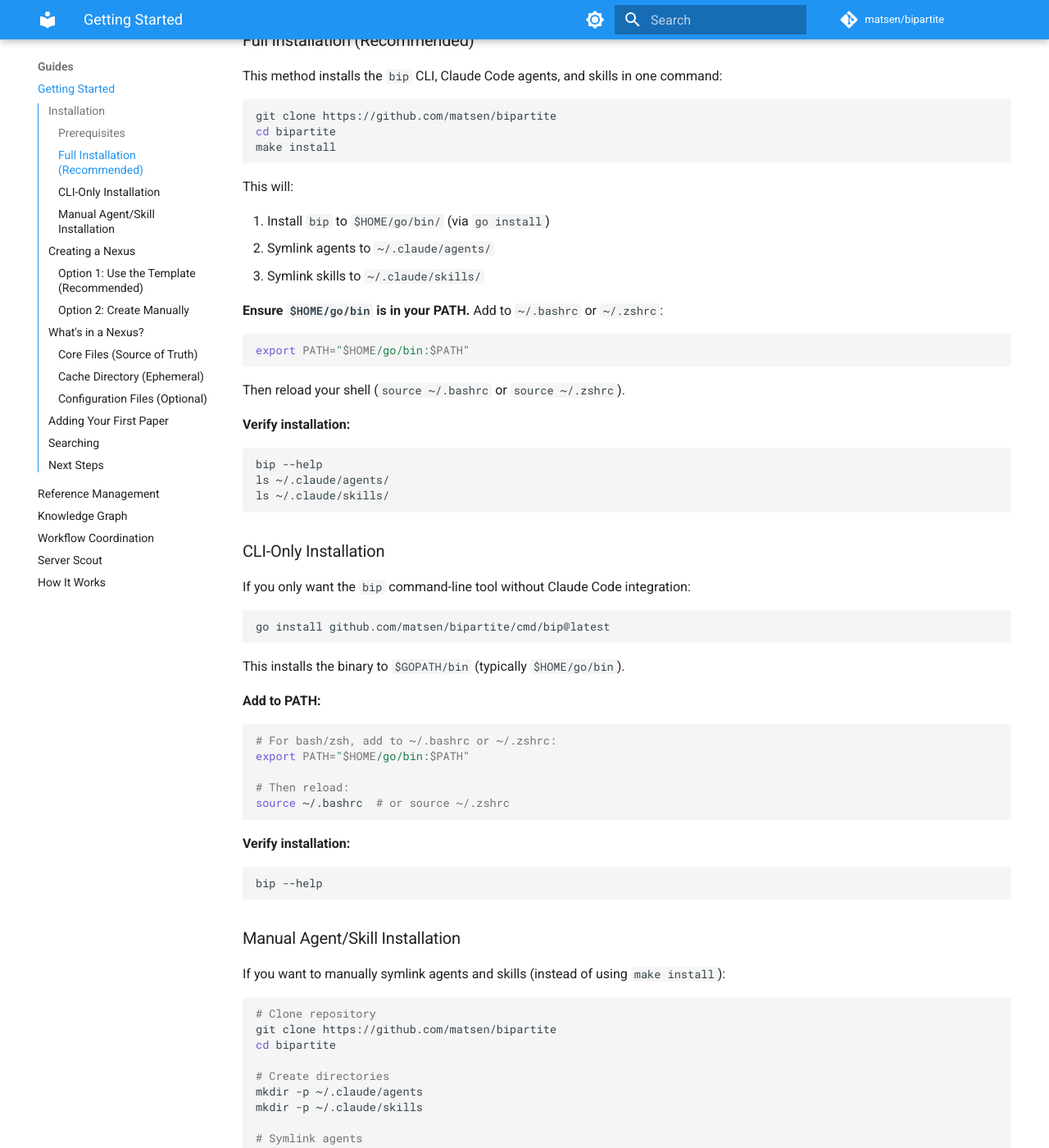
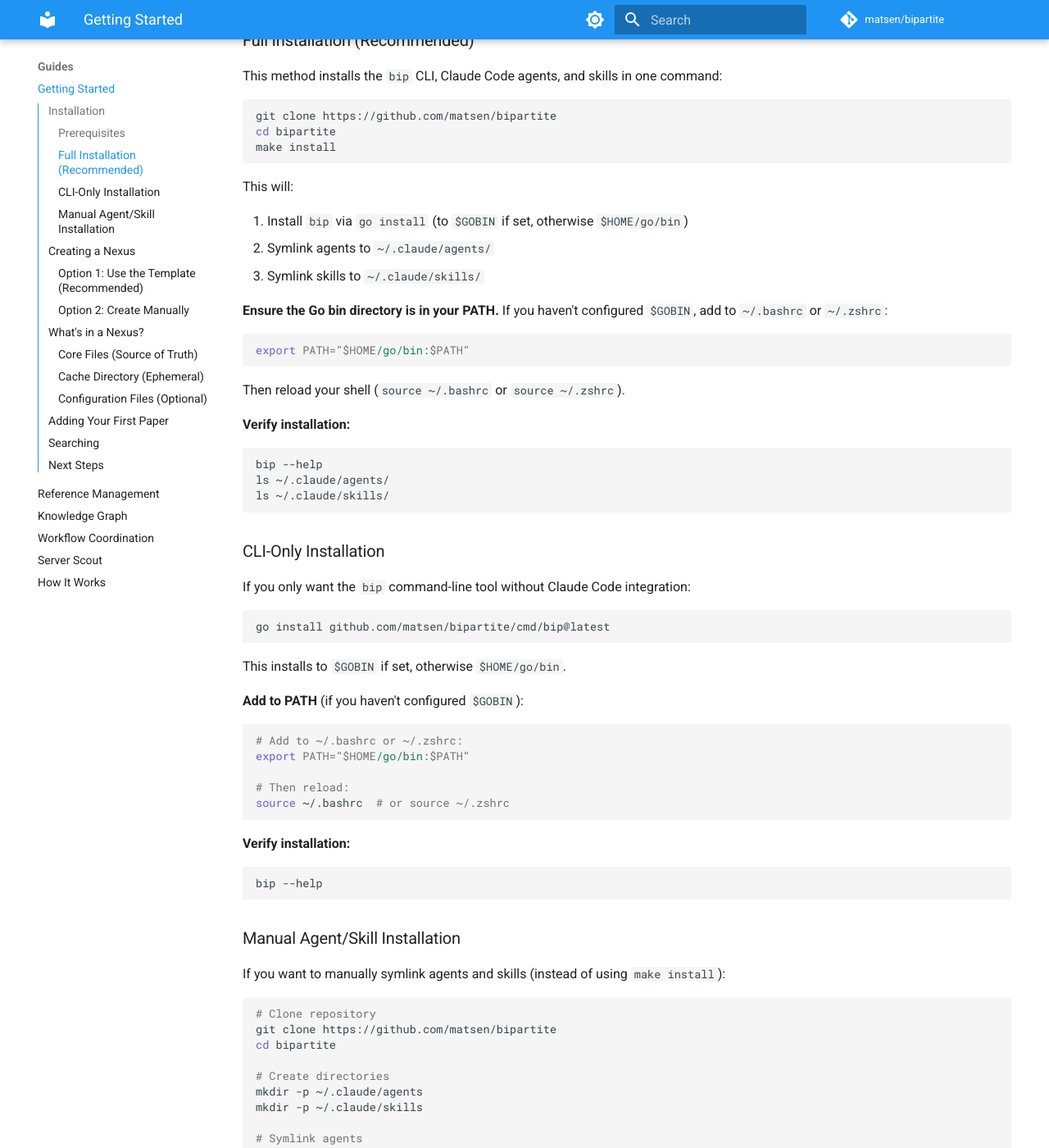
Before and after one commit to matsen/bipartite, an MkDocs documentation site: the page built from docs/guides/getting-started.md, in a window 1280 px wide and 1400 px high, scrolled down 507 px. Shown: the whole window at 82% size. Built offline with MkDocs 1.6.1 and Material for MkDocs 9.7.7, drawn with Linux system fonts in a browser that asks for light colours; comment, search, counter and statistics services are not loaded.

Commit message:
Mention $GOBIN as alternate install location
Co-Authored-By: Claude Opus 4.5 <noreply@anthropic.com>

````diff
--- a/docs/guides/getting-started.md
+++ b/docs/guides/getting-started.md
@@ -22,11 +22,11 @@ make install
 
 This will:
 
-1. Install `bip` to `$HOME/go/bin/` (via `go install`)
+1. Install `bip` via `go install` (to `$GOBIN` if set, otherwise `$HOME/go/bin`)
 2. Symlink agents to `~/.claude/agents/`
 3. Symlink skills to `~/.claude/skills/`
 
-**Ensure `$HOME/go/bin` is in your PATH.** Add to `~/.bashrc` or `~/.zshrc`:
+**Ensure the Go bin directory is in your PATH.** If you haven't configured `$GOBIN`, add to `~/.bashrc` or `~/.zshrc`:
 
 ```bash
 export PATH="$HOME/go/bin:$PATH"
@@ -50,12 +50,12 @@ If you only want the `bip` command-line tool without Claude Code integration:
 go install github.com/matsen/bipartite/cmd/bip@latest
 ```
 
-This installs the binary to `$GOPATH/bin` (typically `$HOME/go/bin`).
+This installs to `$GOBIN` if set, otherwise `$HOME/go/bin`.
 
-**Add to PATH:**
+**Add to PATH** (if you haven't configured `$GOBIN`):
 
 ```bash
-# For bash/zsh, add to ~/.bashrc or ~/.zshrc:
+# Add to ~/.bashrc or ~/.zshrc:
 export PATH="$HOME/go/bin:$PATH"
 
 # Then reload:
````
Also changed, not shown: 1 other file.
